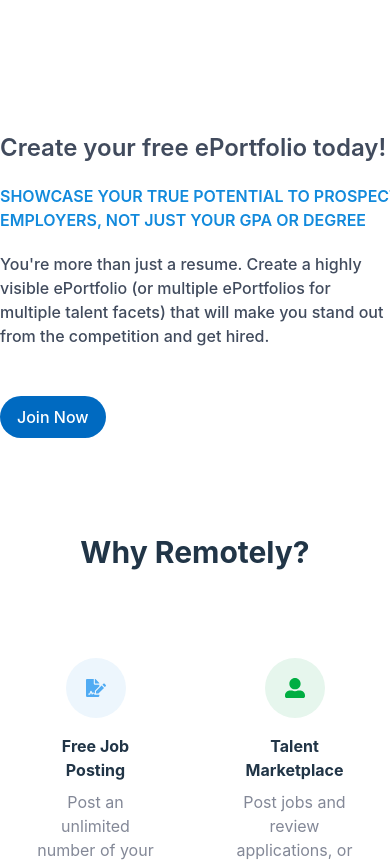
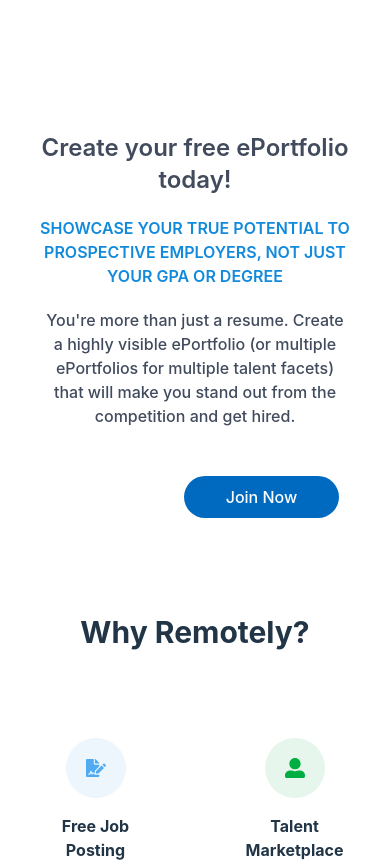
Before and after one commit to milonahmedshuvo/Remotely-project-client-code, a React (Vite) app: page / in a window 390 px wide. Shown: the part 4260-5125 px from the top of the page. Built offline with nearby package versions, Linux system fonts and the light colour scheme; no server answers.

Commit message:
responsive section right

```diff
--- a/src/Components/Home/Eportfolio/Eportfolio.jsx
+++ b/src/Components/Home/Eportfolio/Eportfolio.jsx
@@ -10,25 +10,25 @@
         />
       </div>
 
-      <div className="mt-28">
-        <h1 className="text-2xl mb-5 font-semibold text-[#414B5D]">
+      <div className="mt-28 px-10 md:px-0">
+        <h1 className="text-2xl mb-5 font-semibold text-[#414B5D] text-center md:text-start ">
           Create your free ePortfolio today!
         </h1>
-        <h3 className="text-[#128ADC] font-semibold uppercase mb-5 w-[500px]">
+        <h3 className="text-[#128ADC] font-semibold uppercase mb-5 w-full lg:w-[500px] text-center md:text-start">
           SHOWCASE YOUR TRUE POTENTIAL TO PROSPECTIVE EMPLOYERS, NOT JUST YOUR
           GPA OR DEGREE
         </h3>
 
-        <h5 className="text-[#414B5D] font-medium  mb-12">
+        <h5 className="text-[#414B5D] font-medium  mb-12 text-center md:text-start">
           You're more than just a resume. Create a highly visible ePortfolio (or
           multiple ePortfolios for multiple talent facets) that will make you
           stand out from the competition and get hired.
         </h5>
 
-        <div>
+        <div className="">
           <button
             type="button"
-            className="bg-[#006AC1] py-2 px-4 rounded-3xl text-white "
+            className="bg-[#006AC1] py-2 px-4 rounded-3xl text-white w-1/2 md:w-2/6 ml-36 md:ml-0"
           >
             Join Now
           </button>
```
